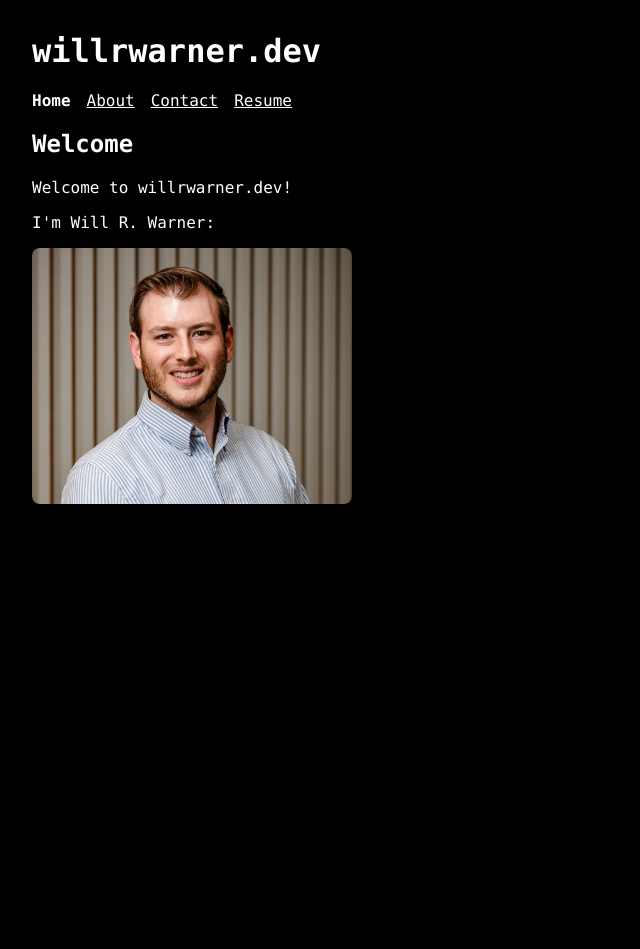
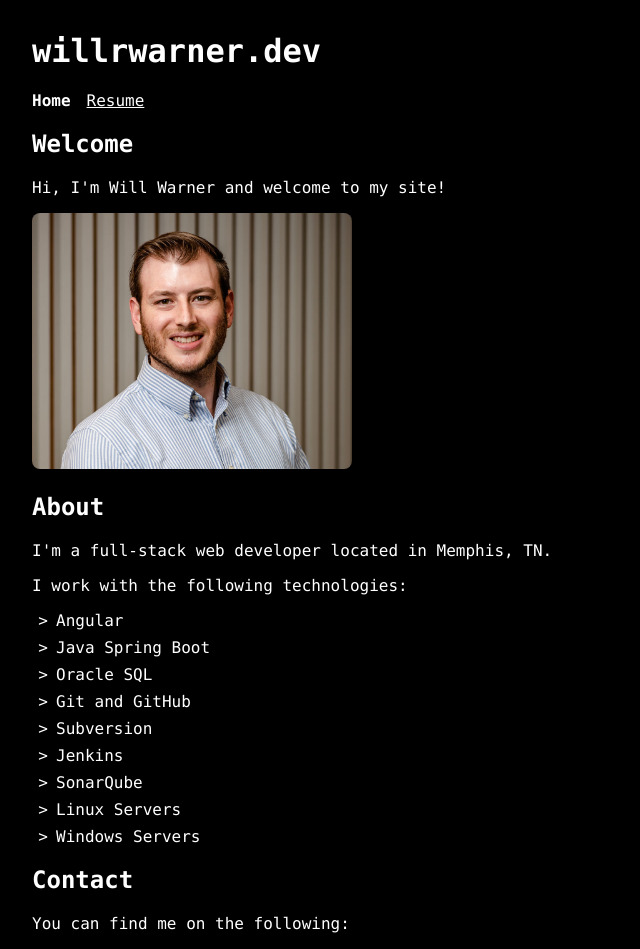
Before and after one commit to cofad/portfolio, an Angular app in the folder front-end/: page / in a window 1280 px wide. Shown: the top 949 px of the page, without its empty margins (0-640 px from the left). Before the commit the page ends 800 px from the top, so only its background shows below. Built offline with nearby package versions, Linux system fonts and the light colour scheme.

Commit message:
feat: combine pages into home

```diff
--- a/front-end/src/app/app.routes.ts
+++ b/front-end/src/app/app.routes.ts
@@ -1,7 +1,5 @@
 import { Routes } from '@angular/router';
 import { HomeComponent } from './pages/home/home.component';
-import { AboutComponent } from './pages/about/about.component';
-import { ContactComponent } from './pages/contact/contact.component';
 import { ResumeComponent } from './pages/resume/resume.component';
 
 export const routes: Routes = [
@@ -11,16 +9,6 @@ export const routes: Routes = [
         title: 'Home',
     },
     {
-        path: 'about',
-        component: AboutComponent,
-        title: 'About',
-    },
-    {
-        path: 'contact',
-        component: ContactComponent,
-        title: 'Contact',
-    },
-    {
         path: 'resume',
         component: ResumeComponent,
         title: 'Resume',
--- a/front-end/src/app/pages/about/about.component.html
+++ /dev/null
@@ -1,19 +0,0 @@
-<main>
-  <h2>About</h2>
-
-  <p>I'm a full-stack web developer located in Memphis, TN.</p>
-
-  <p>I work with the following technologies:</p>
-
-  <ul>
-    <li class="technology">Angular</li>
-    <li class="technology">Java Spring Boot</li>
-    <li class="technology">Oracle SQL</li>
-    <li class="technology">Git and GitHub</li>
-    <li class="technology">Subversion</li>
-    <li class="technology">Jenkins</li>
-    <li class="technology">SonarQube</li>
-    <li class="technology">Linux Servers</li>
-    <li class="technology">Windows Servers</li>
-  </ul>
-</main>
--- a/front-end/src/app/pages/contact/contact.component.html
+++ /dev/null
@@ -1,12 +0,0 @@
-<main>
-  <h2>Contact</h2>
-  <p>You can find me on the following:</p>
-  <ul>
-    <li><a href="https://github.com/cofad" target="_blank">GitHub</a></li>
-    <li>
-      <a href="https://www.linkedin.com/in/will-r-warner" target="_blank">
-        LinkedIn
-      </a>
-    </li>
-  </ul>
-</main>
--- a/front-end/src/app/pages/home/home.component.html
+++ b/front-end/src/app/pages/home/home.component.html
@@ -1,6 +1,34 @@
 <main>
   <h2>Welcome</h2>
-  <p>Welcome to willrwarner.dev!</p>
-  <p>I'm Will R. Warner:</p>
+  <p>Hi, I'm Will Warner and welcome to my site!</p>
   <img class="headshot" src="assets/img/headshot-angled.jpg" alt="" />
+
+  <h2>About</h2>
+
+  <p>I'm a full-stack web developer located in Memphis, TN.</p>
+
+  <p>I work with the following technologies:</p>
+
+  <ul>
+    <li class="technology">Angular</li>
+    <li class="technology">Java Spring Boot</li>
+    <li class="technology">Oracle SQL</li>
+    <li class="technology">Git and GitHub</li>
+    <li class="technology">Subversion</li>
+    <li class="technology">Jenkins</li>
+    <li class="technology">SonarQube</li>
+    <li class="technology">Linux Servers</li>
+    <li class="technology">Windows Servers</li>
+  </ul>
+
+  <h2>Contact</h2>
+
+  <p>You can find me on the following:</p>
+
+  <ul>
+    <li><a href="https://github.com/cofad" target="_blank">GitHub</a></li>
+    <li>
+      <a href="https://www.linkedin.com/in/will-r-warner" target="_blank"> LinkedIn </a>
+    </li>
+  </ul>
 </main>
--- a/front-end/src/styles.scss
+++ b/front-end/src/styles.scss
@@ -12,8 +12,7 @@
   width: 1px;
 }
 
-div,
-img {
+div {
   margin-bottom: 1rem;
 }
 
```
Also changed, not shown: front-end/src/app/pages/about/about.component.ts (deleted, +0 -11 lines), front-end/src/app/pages/contact/contact.component.ts (deleted, +0 -11 lines), front-end/src/app/pages/about/about.component.scss (deleted), front-end/src/app/pages/contact/contact.component.scss (deleted), 2 other files (tests, documents, lock files or other folders).
